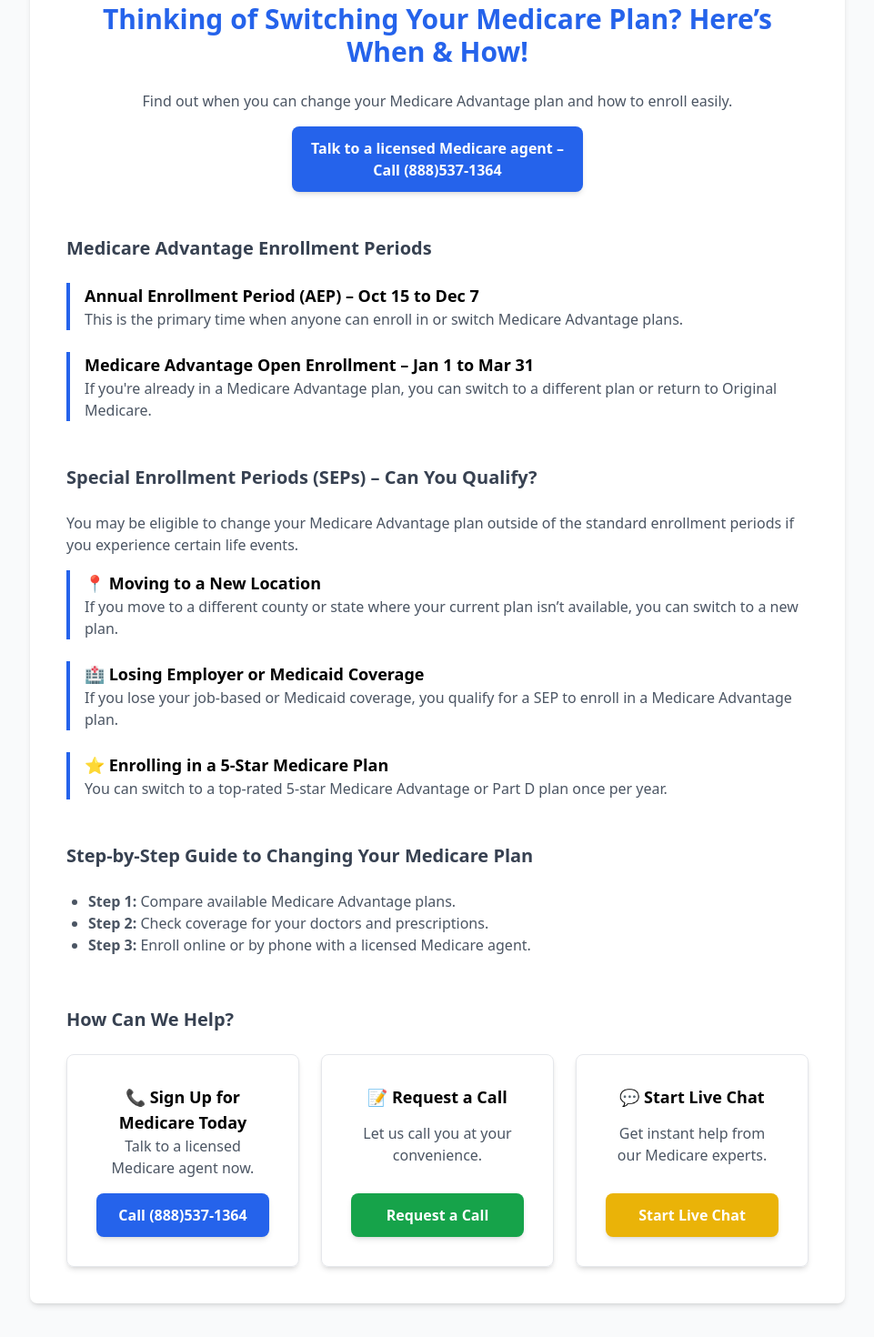
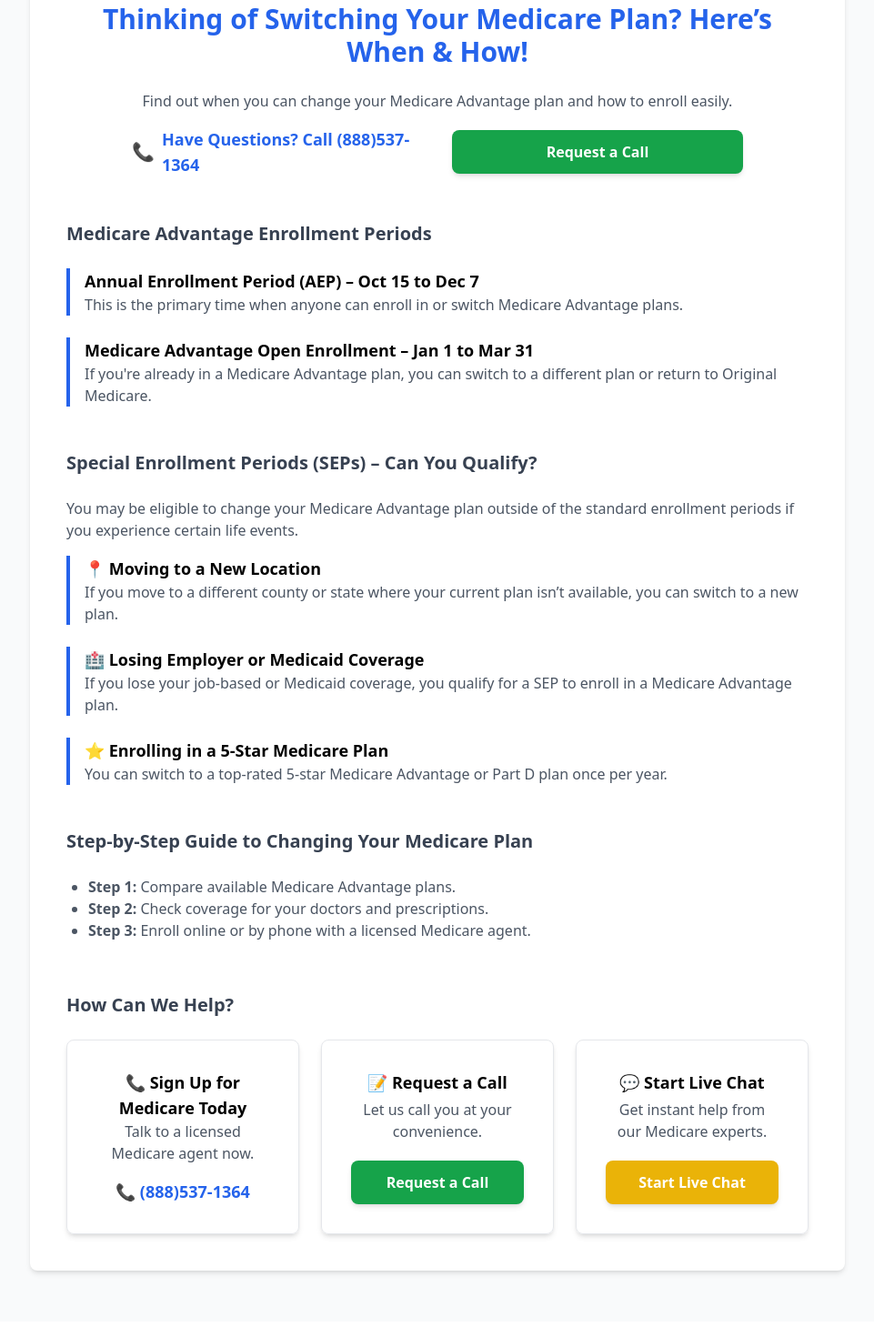
Before and after one commit to tantunholdings/medicare-tantun-web, a Next.js app: page /medicare-advantage-enrollment in a window 1280 px wide. Shown: the part 180-1650 px from the top of the page at 91% size, without its empty margins (159-1120 px from the left). Built offline with nearby package versions, Linux system fonts and the light colour scheme.

Commit message:
fix desktop view without call us pop up

```diff
--- a/app/medicare-advantage-enrollment/page.js
+++ b/app/medicare-advantage-enrollment/page.js
@@ -28,14 +28,47 @@ export default function MedicareAdvantagePage() {
     <div className='flex flex-col min-h-screen items-center bg-gray-50 relative'>
       <div className='w-full max-w-4xl bg-white rounded-lg shadow-md p-10 mt-14 mb-14'>
 
+
       {/* ✅ Hero Section */}
-      <h1 className='text-3xl font-bold text-center text-primary mb-6'>Thinking of Switching Your Medicare Plan? Here’s When & How!</h1>
-      <p className='text-center text-gray-600 mb-4'>Find out when you can change your Medicare Advantage plan and how to enroll easily.</p>
+        <h1 className='text-3xl font-bold text-center text-primary mb-6'>
+            Thinking of Switching Your Medicare Plan? Here’s When & How!
+        </h1>
+        <p className='text-center text-gray-600 mb-4'>
+            Find out when you can change your Medicare Advantage plan and how to enroll easily.
+        </p>
 
-      <div className="flex flex-col md:flex-row justify-center gap-6 mb-8">
-        <a href={`tel:${PHONE_NUMBER}`} className="block text-center bg-blue-600 text-white py-3 px-4 rounded-lg font-semibold hover:bg-blue-700 shadow-md w-full max-w-xs">
+        {/* ✅ Call to Action Section (Mobile & Desktop Optimized) */}
+        <div className="flex flex-col md:flex-row items-center justify-center gap-3 mb-8">
+
+            {/* 📱 Mobile Only: Click-to-Call Button */}
+            <div className="md:hidden w-full max-w-xs">
+                <a
+                    href={`tel:${PHONE_NUMBER}`}
+                    className="block text-center bg-blue-600 text-white py-3 px-4 rounded-lg font-semibold hover:bg-blue-700 shadow-md w-full max-w-xs md:hidden">
                     Talk to a licensed Medicare agent – Call {PHONE_NUMBER}
                 </a>
+            </div>
+
+            {/* 💻 Desktop View: Call Text & Request Button Aligned */}
+            <div className="flex flex-col md:flex-row items-center gap-3 w-full max-w-2xl">
+
+                {/* Call Text with Icon (Desktop Only) */}
+                <div className="hidden md:flex items-center text-lg font-semibold text-gray-700">
+                    <span className="text-red-500 text-xl mr-2">📞</span>
+                    <span className="text-lg font-semibold text-blue-600">
+                        Have Questions? Call {PHONE_NUMBER}
+                    </span>
+                </div>
+
+                {/* 📝 Request a Call Button (Visible on Both Mobile & Desktop) */}
+                <div className="w-full max-w-xs">
+                    <button
+                        onClick={() => setShowDetailsPopup(true)}
+                        className="block text-center bg-green-600 text-white py-3 px-5 rounded-lg font-semibold hover:bg-green-700 shadow-md w-full">
+                        Request a Call
+                    </button>
+                </div>
+            </div>
         </div>
 
       {/* ✅ Section 1: Understanding Enrollment Periods */}
@@ -82,13 +115,26 @@ export default function MedicareAdvantagePage() {
         {/* ✅ 4 CTA Buttons - Placed After Content */}
         <h2 className='text-xl font-semibold text-gray-700 mt-14 mb-6'>How Can We Help?</h2>
             <div className='grid grid-cols-1 md:grid-cols-3 gap-6 text-center items-stretch h-full'>
+
+                  {/* Call Option (Mobile & Desktop) */}
                   <div className='border rounded-lg p-8 shadow-md flex flex-col justify-between h-full'>
                       <h3 className='text-lg font-bold'>📞 Sign Up for Medicare Today</h3>
                       <p className='text-gray-600'>Talk to a licensed Medicare agent now.</p>
-                <a href={`tel:${PHONE_NUMBER}`} className='block mt-4 bg-blue-600 text-white py-3 px-6 rounded-lg font-semibold hover:bg-blue-700 shadow-md'>
+
+                      {/* 📱 Mobile: Show Click-to-Call Button */}
+                      <a
+                          href={`tel:${PHONE_NUMBER}`}
+                          className='block mt-4 bg-blue-600 text-white py-3 px-6 rounded-lg font-semibold hover:bg-blue-700 shadow-md md:hidden'>
                           Call {PHONE_NUMBER}
                       </a>
+
+                      {/* 💻 Desktop: Show Phone Number as Text */}
+                      <p className="hidden md:block text-lg font-semibold text-blue-600 mt-4">
+                          📞 {PHONE_NUMBER}
+                      </p>
                   </div>
+
+                {/* Request a Call */}
                 <div className='border rounded-lg p-8 shadow-md flex flex-col justify-between h-full'>
                     <h3 className='text-lg font-bold'>📝 Request a Call</h3>
                     <p className='text-gray-600'>Let us call you at your convenience.</p>
@@ -96,6 +142,8 @@ export default function MedicareAdvantagePage() {
                     Request a Call
                     </button>
                 </div>
+
+                {/* Live Chat */}
                 <div className='border rounded-lg p-8 shadow-md flex flex-col justify-between h-full'>
                     <h3 className='text-lg font-bold'>💬 Start Live Chat</h3>
                     <p className='text-gray-600'>Get instant help from our Medicare experts.</p>
--- a/app/medicare-supplement/page.js
+++ b/app/medicare-supplement/page.js
@@ -32,11 +32,39 @@ export default function MedicareSupplementPage() {
       <h1 className='text-3xl font-bold text-center text-primary mb-6'>Thinking of Changing Your Medicare Supplement (Medigap) Plan?</h1>
       <p className='text-center text-gray-600 mb-4'>Learn when and how to switch to a better Medicare Supplement (Medigap) plan for lower costs or better coverage.</p>
 
-      <div className="flex flex-col md:flex-row justify-center gap-6 mb-8">
-        <a href={`tel:${PHONE_NUMBER}`} className="block text-center bg-blue-600 text-white py-3 px-4 rounded-lg font-semibold hover:bg-blue-700 shadow-md w-full max-w-xs">
-          Talk to a licensed Medicare agent – Call {PHONE_NUMBER}
-        </a>
-      </div>
+        {/* ✅ Call to Action Section (Mobile & Desktop Optimized) */}
+        <div className="flex flex-col md:flex-row items-center justify-center gap-3 mb-8">
+
+            {/* 📱 Mobile Only: Click-to-Call Button */}
+            <div className="md:hidden w-full max-w-xs">
+                <a
+                    href={`tel:${PHONE_NUMBER}`}
+                    className="block text-center bg-blue-600 text-white py-3 px-4 rounded-lg font-semibold hover:bg-blue-700 shadow-md w-full max-w-xs md:hidden">
+                    Talk to a licensed Medicare agent – Call {PHONE_NUMBER}
+                </a>
+            </div>
+
+            {/* 💻 Desktop View: Call Text & Request Button Aligned */}
+            <div className="flex flex-col md:flex-row items-center gap-3 w-full max-w-2xl">
+
+                {/* Call Text with Icon (Desktop Only) */}
+                <div className="hidden md:flex items-center text-lg font-semibold text-gray-700">
+                    <span className="text-red-500 text-xl mr-2">📞</span>
+                    <span className="text-lg font-semibold text-blue-600">
+                        Have Questions? Call {PHONE_NUMBER}
+                    </span>
+                </div>
+
+                {/* 📝 Request a Call Button (Visible on Both Mobile & Desktop) */}
+                <div className="w-full max-w-xs">
+                    <button
+                        onClick={() => setShowDetailsPopup(true)}
+                        className="block text-center bg-green-600 text-white py-3 px-5 rounded-lg font-semibold hover:bg-green-700 shadow-md w-full">
+                        Request a Call
+                    </button>
+                </div>
+            </div>
+        </div>
 
       {/* ✅ Section 1: Understanding Medigap Plan Changes */}
       <h2 className='text-xl font-semibold text-gray-700 mt-12 mb-6'>Can You Change Your Medicare Supplement Plan?</h2>
--- a/app/signup/page.js
+++ b/app/signup/page.js
@@ -76,14 +76,40 @@ export default function SignUpForMedicarePage() {
             <h1 className='text-3xl font-bold text-center text-primary mb-6'>Sign Up for Medicare – Fast & Easy Enrollment Assistance</h1>
             <p className='text-center text-gray-600 mb-4'>Need to Sign Up for Medicare? We’ll Help You Enroll Quickly & Find the Right Plan.</p>
 
-            <div className="flex flex-col md:flex-row justify-center gap-6 mb-8">
-              <a
-                href={`tel:${PHONE_NUMBER}`}
-                className="block text-center bg-blue-600 text-white py-3 px-4 rounded-lg font-semibold hover:bg-blue-700 shadow-md w-full max-w-xs sm:max-w-sm md:max-w-md text-[clamp(14px,4vw,18px)] leading-tight"
-              >
-                Sign Up for Medicare Now – Call {PHONE_NUMBER}
-              </a>
-            </div>
+              {/* ✅ Call to Action Section (Mobile & Desktop Optimized) */}
+              <div className="flex flex-col md:flex-row items-center justify-center gap-3 mb-8">
+
+                {/* 📱 Mobile Only: Click-to-Call Button */}
+                <div className="md:hidden w-full max-w-xs">
+                  <a
+                    href={`tel:${PHONE_NUMBER}`}
+                    className="block text-center bg-blue-600 text-white py-3 px-4 rounded-lg font-semibold hover:bg-blue-700 shadow-md w-full max-w-xs md:hidden">
+                    Sign Up for Medicare Now – Call {PHONE_NUMBER}
+                  </a>
+                </div>
+
+                {/* 💻 Desktop View: Call Text & Request Button Aligned */}
+                <div className="flex flex-col md:flex-row items-center gap-3 w-full max-w-2xl">
+
+                  {/* Call Text with Icon (Desktop Only) */}
+                  <div className="hidden md:flex items-center text-lg font-semibold text-gray-700">
+                    <span className="text-red-500 text-xl mr-2">📞</span>
+                    <div className="leading-tight">
+                    <span> Sign Up for Medicare Now </span>
+                    <span className="block text-blue-600">Call {PHONE_NUMBER}</span>
+                    </div>
+                  </div>
+
+                  {/* 📝 Request a Call Button (Visible on Both Mobile & Desktop) */}
+                  <div className="w-full max-w-xs">
+                    <button
+                      onClick={() => setShowDetailsPopup(true)}
+                      className="block text-center bg-green-600 text-white py-3 px-5 rounded-lg font-semibold hover:bg-green-700 shadow-md w-full">
+                      Request a Call
+                    </button>
+                  </div>
+                </div>
+              </div>
 
 
             <h2 className='text-xl font-semibold text-gray-700 mt-12 mb-6'>How to Sign Up for Medicare?</h2>
```
Lines whose indentation alone changed are shown as unchanged.
